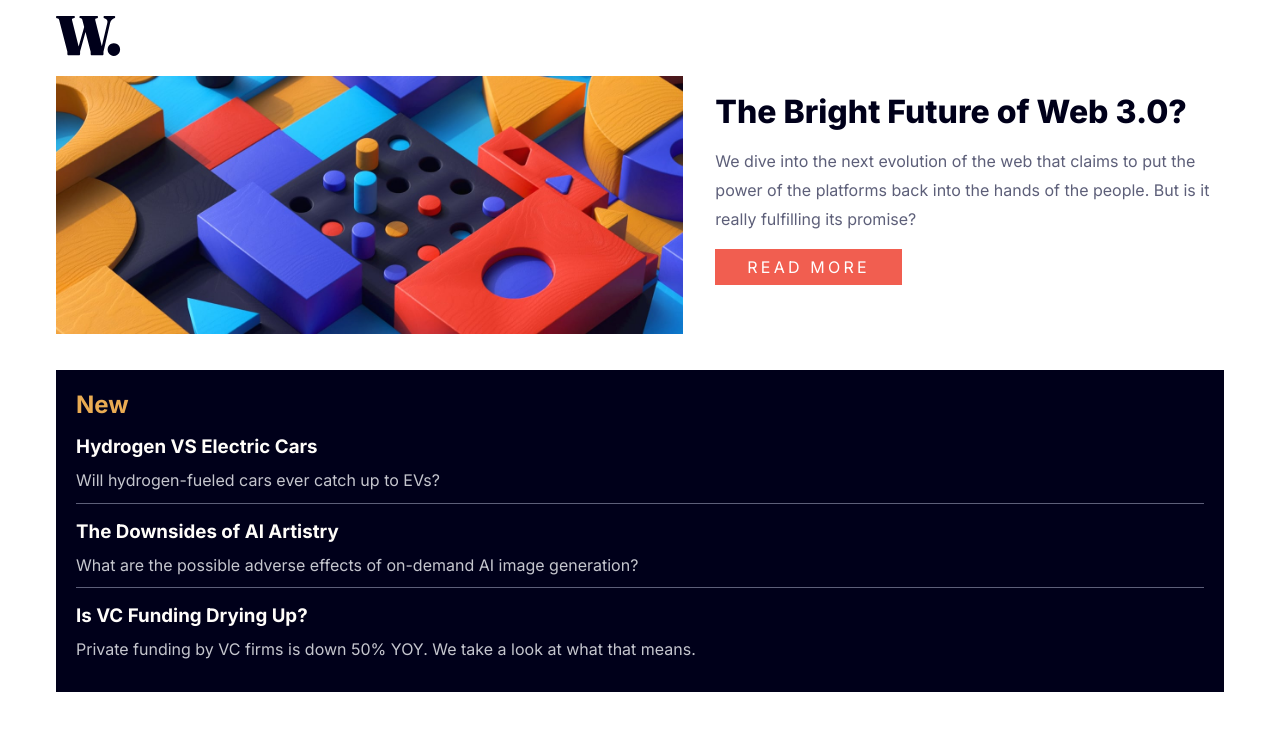
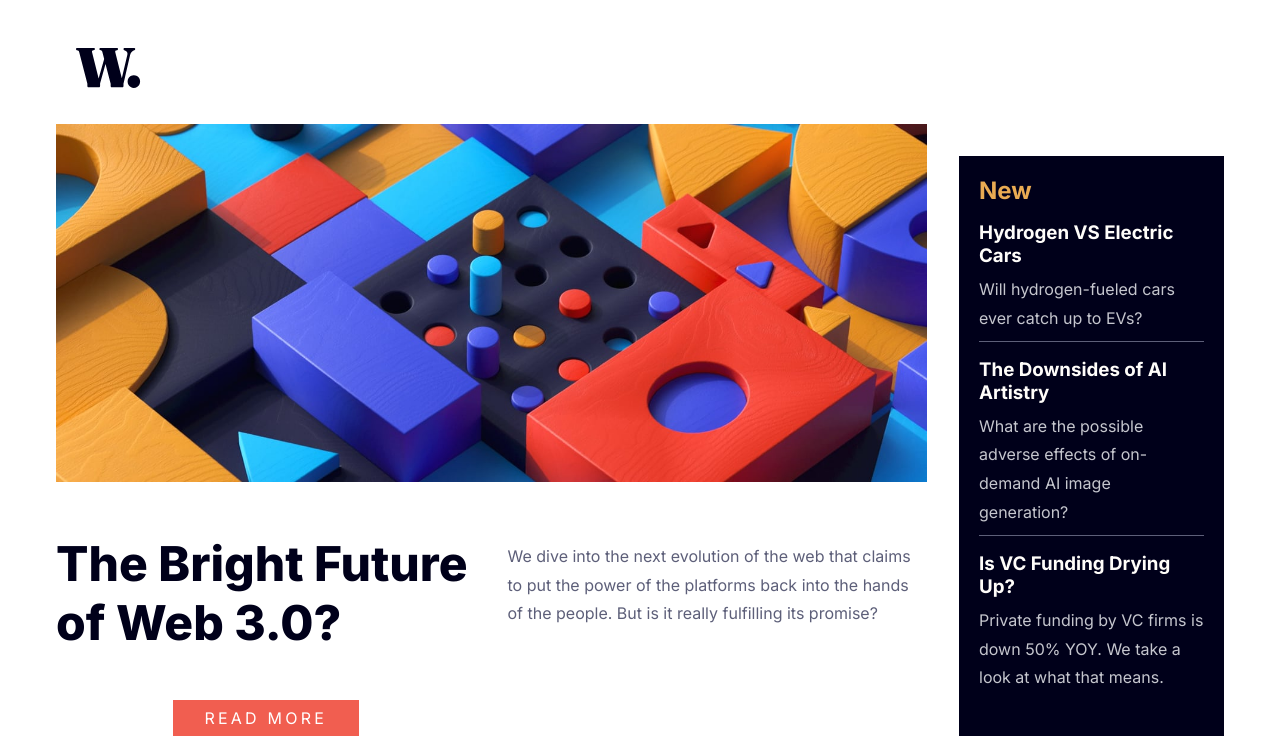
Before and after one commit to eyagargah/news-homepage-main, a plain HTML site: page index.html in a window 1280 px wide. Shown: the top 740 px of the page. Drawn offline with Linux system fonts and the light colour scheme.

Commit message:
Update
use media queries to make website responsive

```diff
--- a/index.html
+++ b/index.html
@@ -15,7 +15,7 @@
     <title>News homepage</title>
   </head>
   <body>
-    <main class="grid-container">
+    <main>
       <header class="header">
         <div class="logo">
           <img src="assets/images/logo.svg" alt="logo" class="logo" />
@@ -30,7 +30,9 @@
           </ul>
         </nav>
       </header>
+      <div class="top-section">
       <section class="main-article">
+        <div>
         <picture>
           <source
             media="(min-width: 768px)"
@@ -47,6 +49,7 @@
           </p>
           <button class="main-article-button">Read More</button>
         </article>
+      </div>
       </section>
       <section class="news">
         <h2>New</h2>
@@ -75,6 +78,7 @@
           </article>
         </div>
       </section>
+    </div>
       <section class="articles">
         <article>
           <img
--- a/styles.css
+++ b/styles.css
@@ -142,8 +142,37 @@ p {
 }
 
 @media (min-width:1024px){
-  .main-article{
+  .header {
+    padding: 2rem 1.25rem;
+  }
+
+  .header nav {
+    opacity: 1;
+    z-index: auto;
+    width: 100%;
+  }
+  .top-section {
     display: flex;
     gap: 2rem;
   }
+
+  .main-article h1 {
+    font-size: 3rem;
+  }
+
+  .main-article > div:first-child article {
+    display: grid;
+    grid-template-columns: repeat(2, 1fr);
+    gap: 2rem;
+    place-items: center;
+    margin-top: 2rem;
+  }
+
+  .main-article > div:last-child {
+    margin-top: 0;
+  }
+
+  .articles {
+    grid-template-columns: repeat(3, 1fr);
+  }
 }
```
